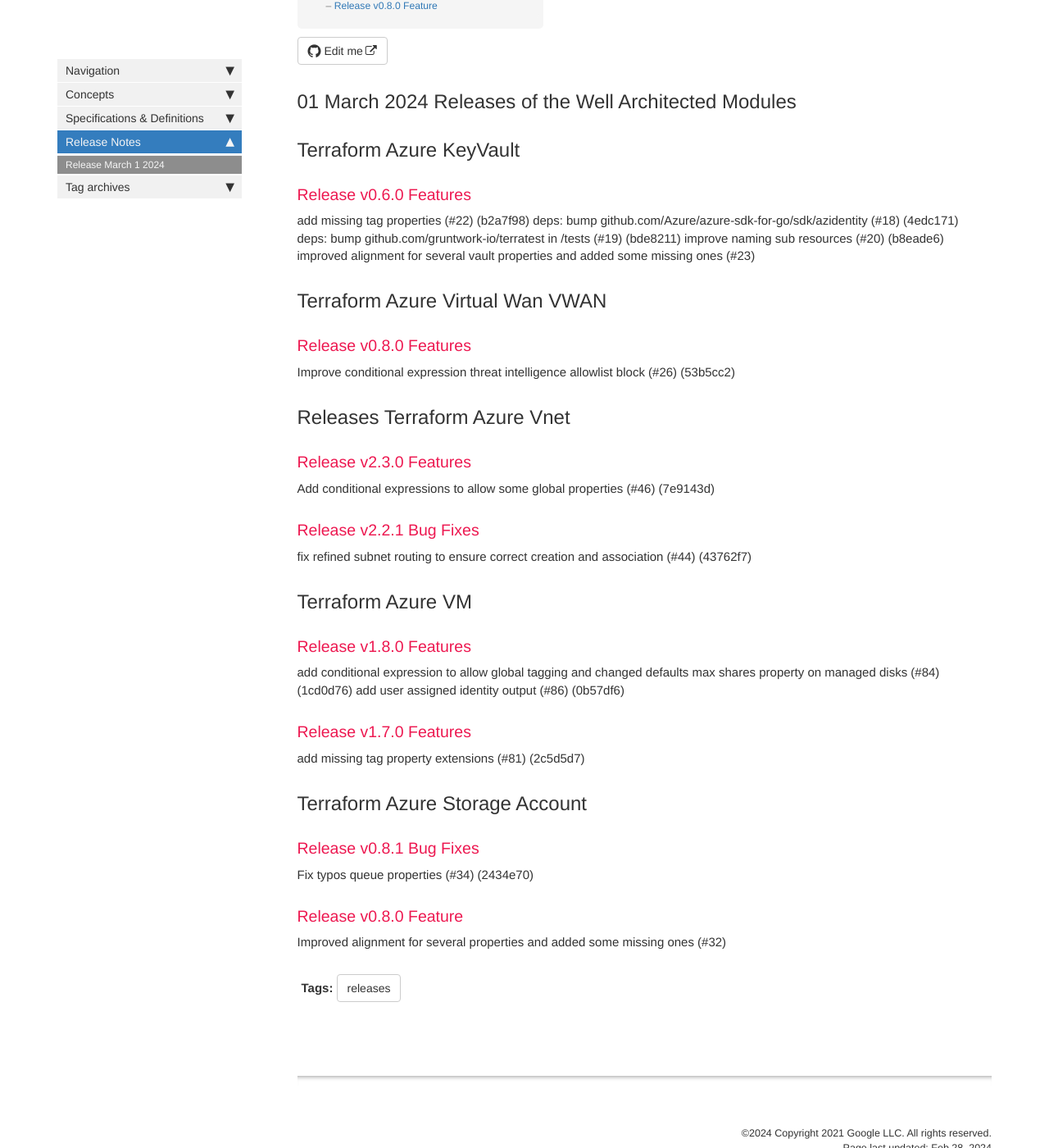
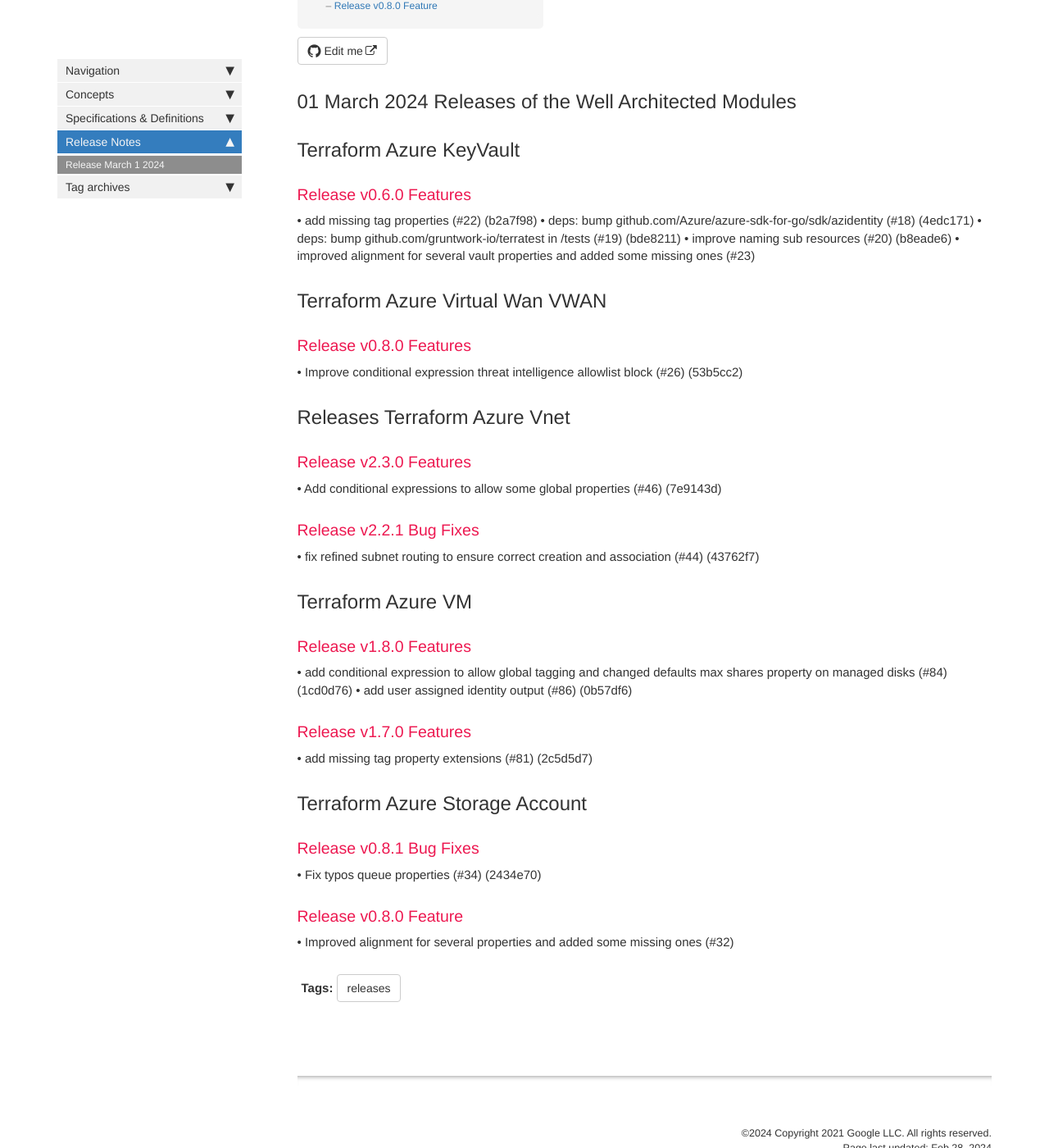
Before and after one commit to CloudNationHQ/well-architected-modules, a Jekyll site: the page built from pages/mydoc/mydoc_cn_release_notes_20240301.md, in a window 1280 px wide and 1400 px high, scrolled down 610 px. Shown: the whole window at 82% size. Built offline with Jekyll 4.4.1, drawn with Linux system fonts in a browser that asks for light colours; comment, search, counter and statistics services are not loaded; some of the changed lines change nothing that is shown.

Commit message:
commit changes in releases

```diff
--- a/pages/mydoc/mydoc_cn_release_notes_20240301.md
+++ b/pages/mydoc/mydoc_cn_release_notes_20240301.md
@@ -14,40 +14,40 @@
 ## Terraform Azure KeyVault
 
 ### Release v0.6.0 Features
-add missing tag properties (#22) (b2a7f98)
-deps: bump github.com/Azure/azure-sdk-for-go/sdk/azidentity (#18) (4edc171)
-deps: bump github.com/gruntwork-io/terratest in /tests (#19) (bde8211)
-improve naming sub resources (#20) (b8eade6)
-improved alignment for several vault properties and added some missing ones (#23)
+• add missing tag properties (#22) (b2a7f98)
+• deps: bump github.com/Azure/azure-sdk-for-go/sdk/azidentity (#18) (4edc171)
+• deps: bump github.com/gruntwork-io/terratest in /tests (#19) (bde8211)
+• improve naming sub resources (#20) (b8eade6)
+• improved alignment for several vault properties and added some missing ones (#23)
 
 ## Terraform Azure Virtual Wan VWAN
 
 ### Release v0.8.0 Features
-Improve conditional expression threat intelligence allowlist block (#26) (53b5cc2)
+• Improve conditional expression threat intelligence allowlist block (#26) (53b5cc2)
 
 ## Releases Terraform Azure Vnet
 
 ### Release v2.3.0 Features
-Add conditional expressions to allow some global properties (#46) (7e9143d)
+• Add conditional expressions to allow some global properties (#46) (7e9143d)
 
 ### Release v2.2.1 Bug Fixes
-fix refined subnet routing to ensure correct creation and association (#44) (43762f7)
+• fix refined subnet routing to ensure correct creation and association (#44) (43762f7)
 
 ## Terraform Azure VM
 
 ### Release v1.8.0 Features
-add conditional expression to allow global tagging and changed defaults max shares property on managed disks (#84) (1cd0d76)
-add user assigned identity output (#86) (0b57df6)
+• add conditional expression to allow global tagging and changed defaults max shares property on managed disks (#84) (1cd0d76)
+• add user assigned identity output (#86) (0b57df6)
 
 ### Release v1.7.0 Features
-add missing tag property extensions (#81) (2c5d5d7)
+• add missing tag property extensions (#81) (2c5d5d7)
 
 ## Terraform Azure Storage Account
 
 ### Release v0.8.1 Bug Fixes
-Fix typos queue properties (#34) (2434e70)
+• Fix typos queue properties (#34) (2434e70)
 
 ### Release v0.8.0 Feature
-Improved alignment for several properties and added some missing ones (#32)
+• Improved alignment for several properties and added some missing ones (#32)
 
 {% include links.html %}
```
